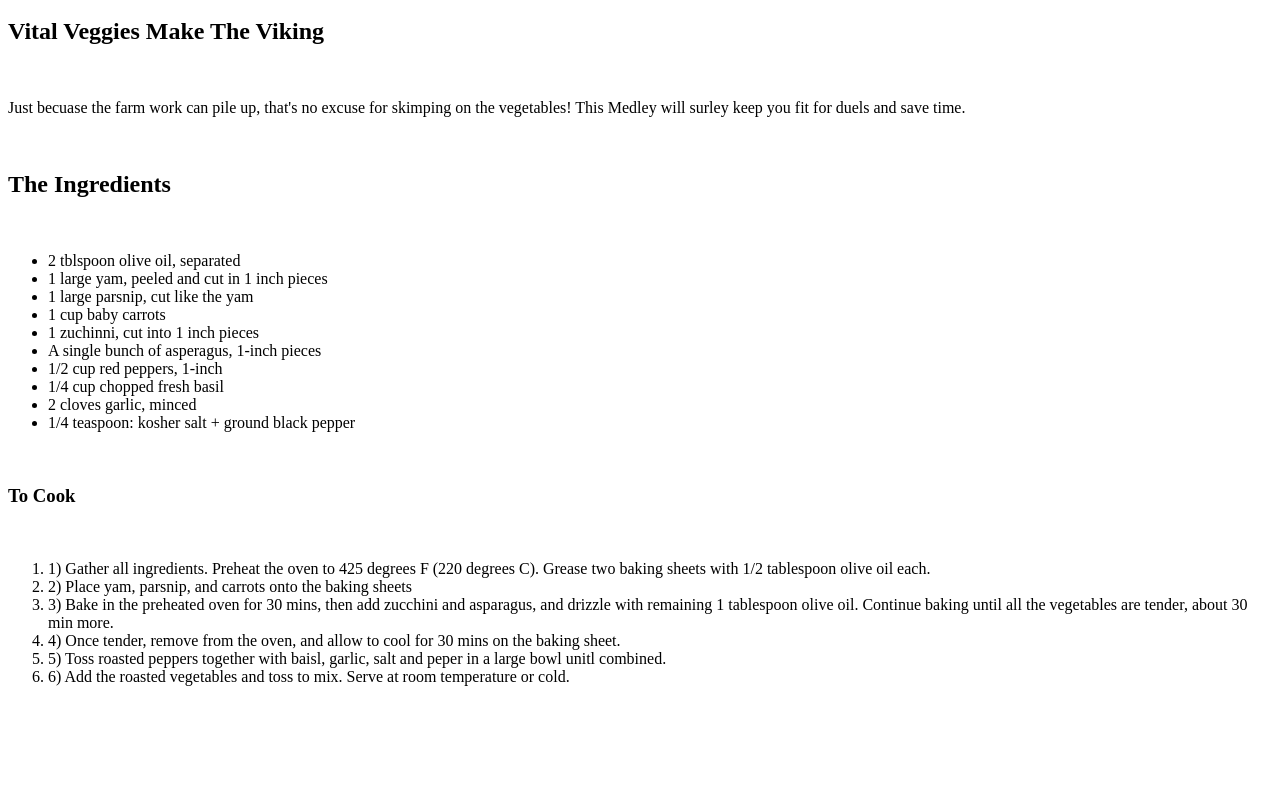
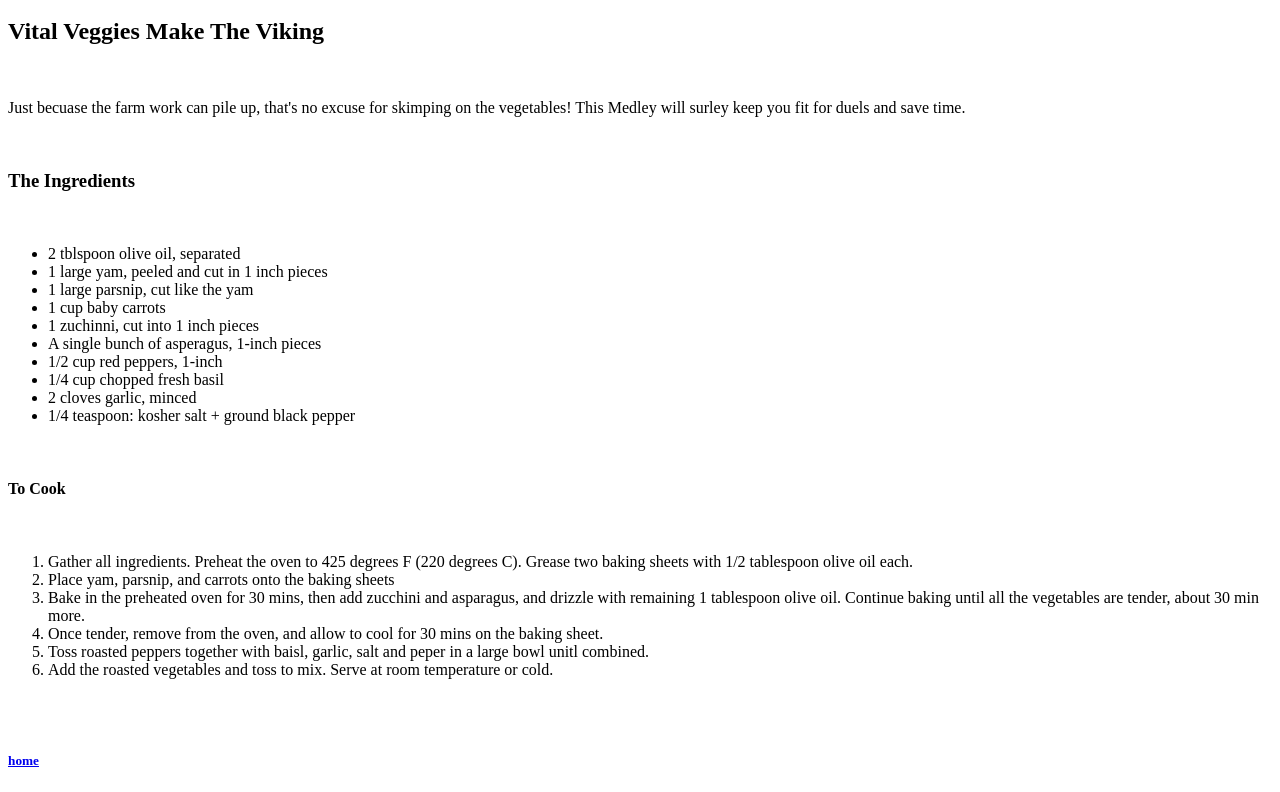
Before and after one commit to Ulfbar/odin-recipes, a plain HTML site: page recipes/odin-veggibake.html in a window 1280 px wide. Shown: the part 631-1423 px from the top of the page. Before the commit the page ends 1333 px from the top, so only its background shows below. Drawn offline with Linux system fonts and the light colour scheme.

Commit message:
add home 'button' and remove numbers from recipe steps

```diff
--- a/recipes/odin-veggibake.html
+++ b/recipes/odin-veggibake.html
@@ -14,7 +14,7 @@
             fit for duels and save time.
         </p>
         <br>
-        <h2>The Ingredients</h2>
+        <h3>The Ingredients</h3>
         <br>
         <ul>
             <li>2 tblspoon olive oil, separated</li>
@@ -29,17 +29,20 @@
             <li>1/4 teaspoon: kosher salt + ground black pepper</li>
         </ul>
         <br>
-        <h3>To Cook</h3>
+        <h4>To Cook</h4>
         <br>
         <ol>
-            <li>1) Gather all ingredients. Preheat the oven to 425 degrees F (220 degrees C). Grease two baking sheets with 1/2 tablespoon olive oil each.</li>
-            <li>2) Place yam, parsnip, and carrots onto the baking sheets</li>
-            <li>3) Bake in the preheated oven for 30 mins, then add zucchini and asparagus,
+            <li>Gather all ingredients. Preheat the oven to 425 degrees F (220 degrees C). Grease two baking sheets with 1/2 tablespoon olive oil each.</li>
+            <li>Place yam, parsnip, and carrots onto the baking sheets</li>
+            <li>Bake in the preheated oven for 30 mins, then add zucchini and asparagus,
                 and drizzle with remaining 1 tablespoon olive oil. Continue baking until all the vegetables are tender, about 30 min more.
             </li>
-            <li>4) Once tender, remove from the oven, and allow to cool for 30 mins on the baking sheet.</li>
-            <li>5) Toss roasted peppers together with baisl, garlic, salt and peper in a large bowl unitl combined.</li>
-            <li>6) Add the roasted vegetables and toss to mix. Serve at room temperature or cold.</li>
+            <li>Once tender, remove from the oven, and allow to cool for 30 mins on the baking sheet.</li>
+            <li>Toss roasted peppers together with baisl, garlic, salt and peper in a large bowl unitl combined.</li>
+            <li>Add the roasted vegetables and toss to mix. Serve at room temperature or cold.</li>
         </ol>
+        <br>
+        <br>
+        <h5><a href="../index.html">home</a></h5>
     </body>
 </html>
```
